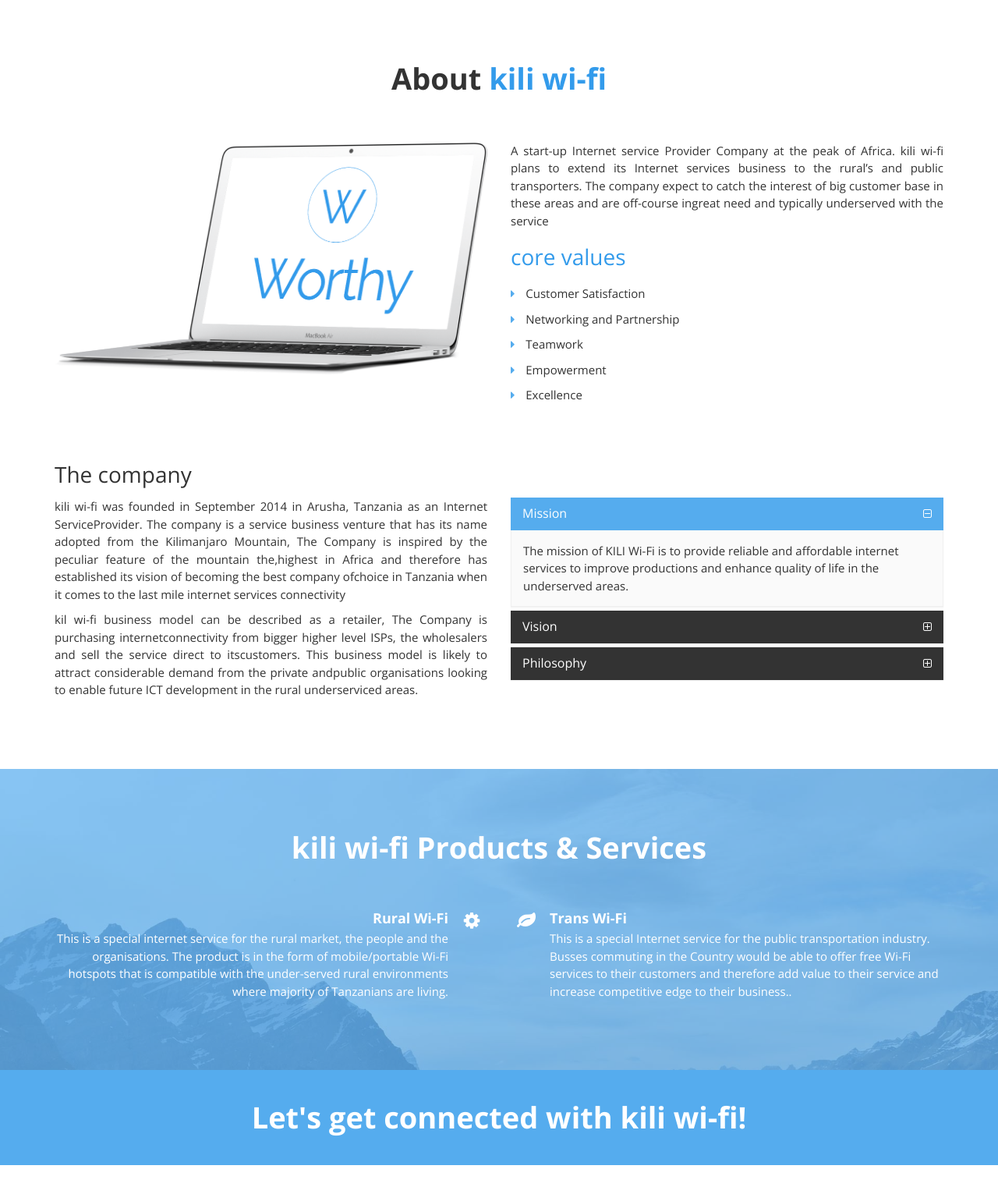
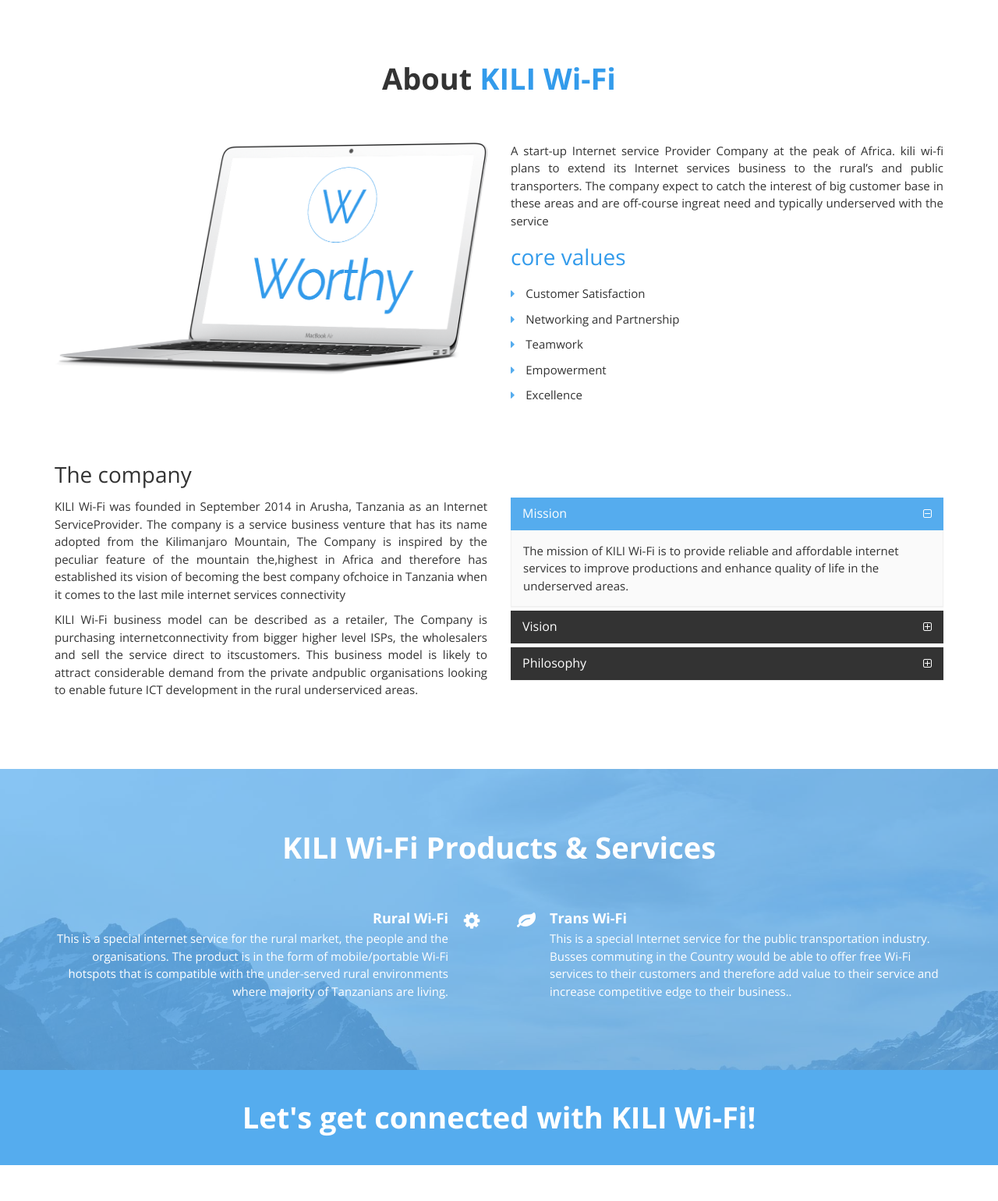
Before and after one commit to bentom/hisptz, a plain HTML site: page index.html in a window 1280 px wide. Shown: the part 800-2340 px from the top of the page at 78% size. Drawn offline with nearby package versions, Linux system fonts and the light colour scheme.

Commit message:
Update index.html

```diff
--- a/index.html
+++ b/index.html
@@ -5,7 +5,7 @@
 <!--<![endif]-->
 	<head>
 		<meta charset="utf-8">
-		<title>kili wi-fi | be connected everywhere!</title>
+		<title>KILI Wi-Fi | be connected everywhere!</title>
 		<meta name="description" content="Worthy a Bootstrap-based, Responsive HTML5 Template">
 		<meta name="author" content="htmlcoder.me">
 
@@ -58,7 +58,7 @@
 
                                 <!-- name-and-slogan -->
                                 <div class="site-name-and-slogan smooth-scroll">
-                                    <div class="site-name"><a href="#banner">kili wi-fi</a></div>
+                                    <div class="site-name"><a href="#banner">KILI Wi-Fi</a></div>
                                     <div class="site-slogan">Be connected everywhere!</div>
                                 </div>
 
@@ -127,7 +127,7 @@
                     <div class="container">
                         <div class="row">
                             <div class="col-md-8 col-md-offset-2 object-non-visible" data-animation-effect="fadeIn">
-                                <h1 class="text-center">We are <span>kili wi-fi</span></h1>
+                                <h1 class="text-center">We are <span>KILI Wi-Fi</span></h1>
                                 <p class="lead text-center">Fastest Internet wherever you are!<br>
                                 We are committed to provide you with Internet services of the highest quality at an affordable  price for everyone!</p>
                             </div>
@@ -143,7 +143,7 @@
                 <div class="container">
                     <div class="row">
                         <div class="col-md-12">
-                            <h1 id="about" class="title text-center">About <span>kili wi-fi</span></h1>
+                            <h1 id="about" class="title text-center">About <span>KILI Wi-Fi</span></h1>
                             <p class="lead text-center"></p>
                             <div class="space"></div>
                             <div class="row">
@@ -166,8 +166,8 @@
                             <h2>The company</h2>
                             <div class="row">
                                 <div class="col-md-6">
-                                    <p class="text-justify">kili wi-fi was founded in September 2014 in Arusha, Tanzania as an Internet ServiceProvider. The company is a service business venture that has its name adopted from the Kilimanjaro Mountain, The Company is inspired by the peculiar feature of the mountain the,highest in Africa and therefore has established its vision of becoming the best company ofchoice in Tanzania when it comes to the last mile internet services connectivity </p>
-                                    <p class="text-justify">kil wi-fi business model can be described as a retailer, The Company is purchasing internetconnectivity from bigger higher level ISPs, the wholesalers and sell the service direct to itscustomers. This business model is likely to attract considerable demand from the private andpublic organisations looking to enable future ICT development in the rural underserviced areas.</p>
+                                    <p class="text-justify">KILI Wi-Fi was founded in September 2014 in Arusha, Tanzania as an Internet ServiceProvider. The company is a service business venture that has its name adopted from the Kilimanjaro Mountain, The Company is inspired by the peculiar feature of the mountain the,highest in Africa and therefore has established its vision of becoming the best company ofchoice in Tanzania when it comes to the last mile internet services connectivity </p>
+                                    <p class="text-justify">KILI Wi-Fi business model can be described as a retailer, The Company is purchasing internetconnectivity from bigger higher level ISPs, the wholesalers and sell the service direct to itscustomers. This business model is likely to attract considerable demand from the private andpublic organisations looking to enable future ICT development in the rural underserviced areas.</p>
                                 </div>
                                 <div class="col-md-6">
                                     <div class="panel-group" id="accordion" role="tablist" aria-multiselectable="true">
@@ -223,7 +223,7 @@
             <!-- ================ -->
             <div class="section translucent-bg bg-image-1 blue">
                 <div class="container object-non-visible" data-animation-effect="fadeIn">
-                    <h1 id="services"  class="text-center title">kili wi-fi Products & Services</h1>
+                    <h1 id="services"  class="text-center title">KILI Wi-Fi Products & Services</h1>
                     <div class="space"></div>
                     <div class="row">
                         <div class="col-sm-6">
@@ -262,7 +262,7 @@
                 <div class="container">
                     <div class="row">
                         <div class="col-md-8 col-md-offset-2">
-                            <h1 class="text-center">Let's get connected with kili wi-fi!</h1>
+                            <h1 class="text-center">Let's get connected with KILI Wi-Fi!</h1>
                         </div>
                     </div>
                 </div>
@@ -769,7 +769,7 @@
                     <div class="container">
                         <div class="row">
                             <div class="col-md-12">
-                                <p class="text-center">Copyright © 2014 kili wi-fi <a target="_blank" href="#">Disclaimer</a>.</p>
+                                <p class="text-center">Copyright © 2015 KILI Wi-Fi <a target="_blank" href="#">Disclaimer</a>.</p>
                             </div>
                         </div>
                     </div>
```
